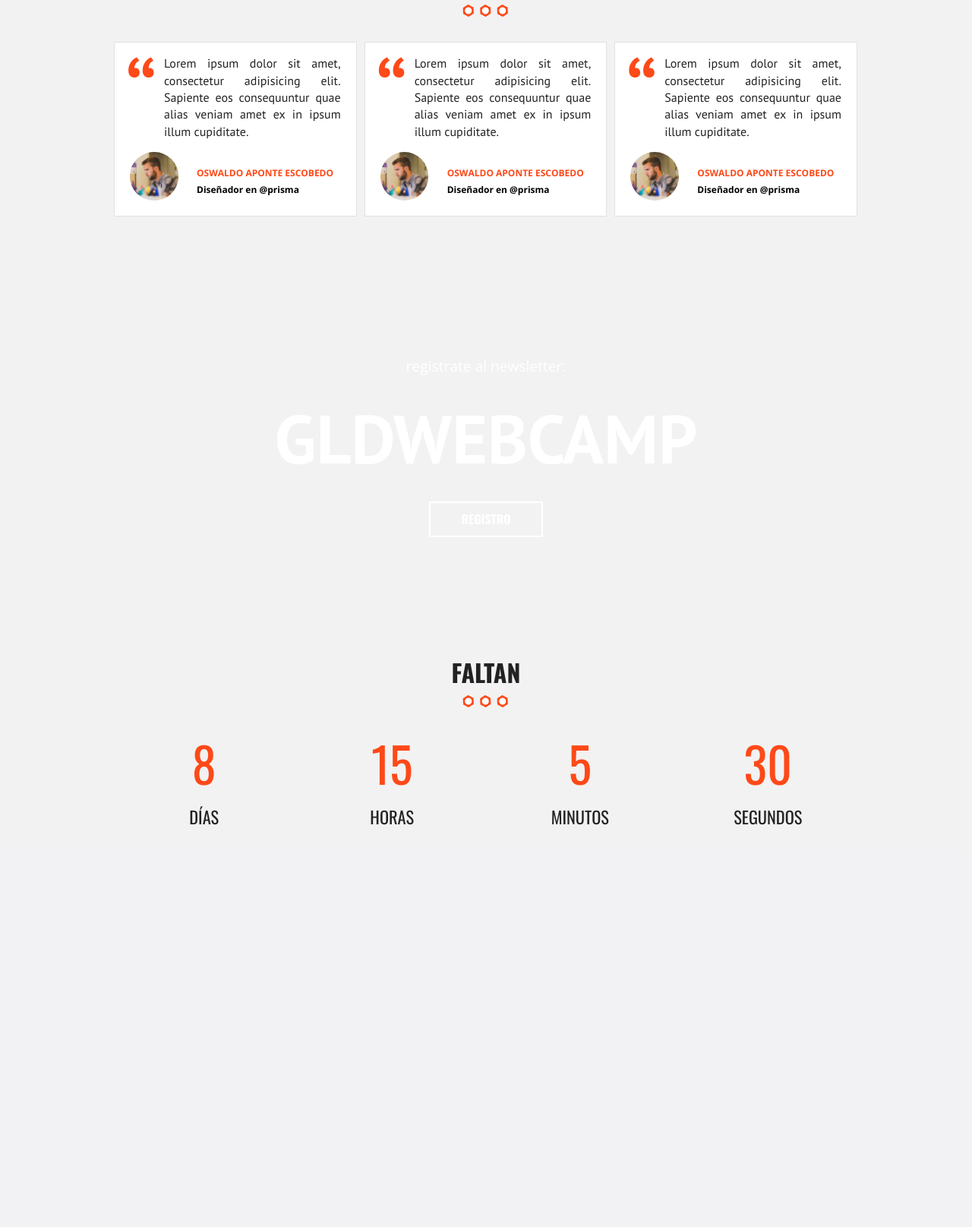
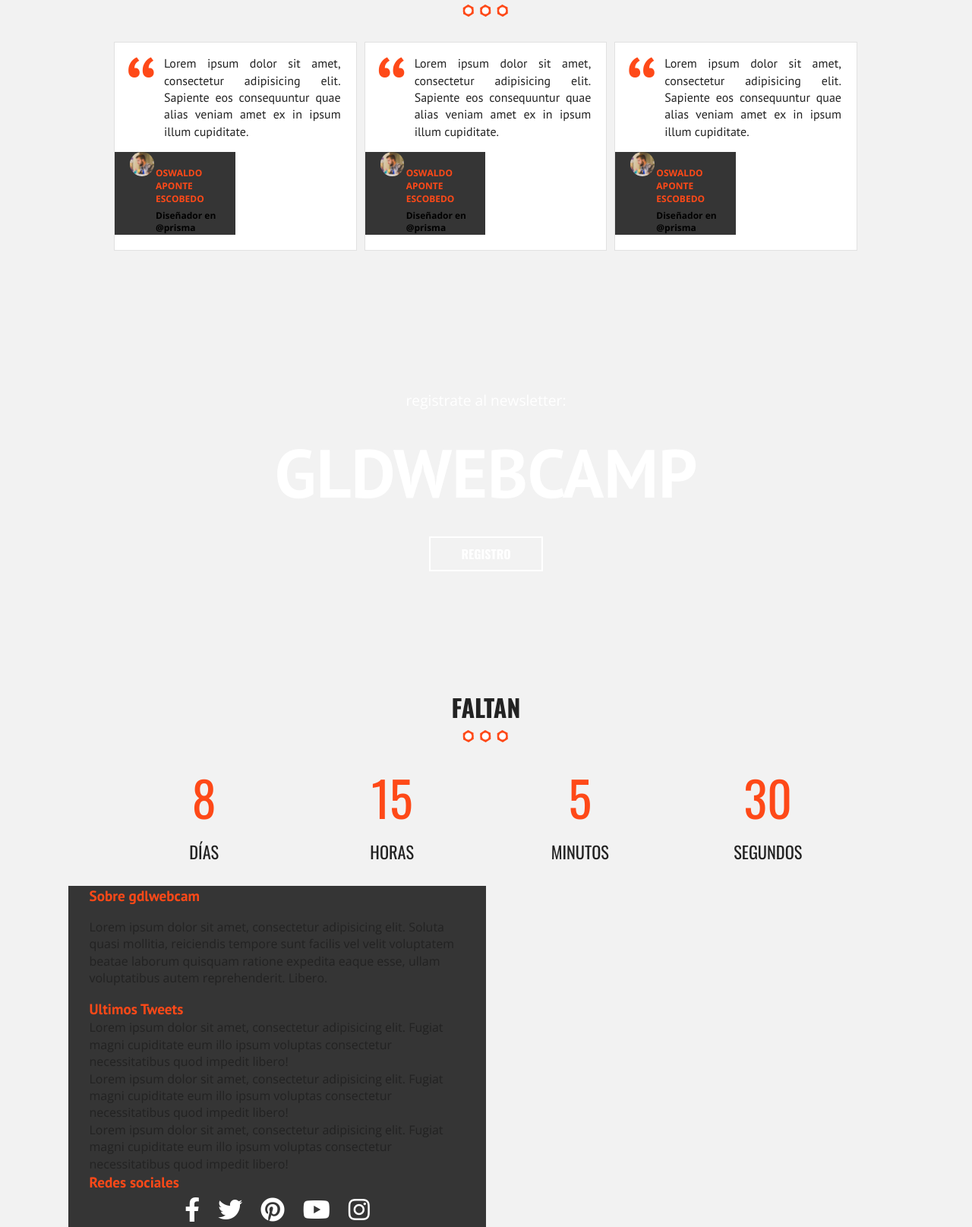
Before and after one commit to Carlos-could/27_Conferencia, a PHP site: page / in a window 1280 px wide. Shown: the part 3476-5091 px from the top of the page at 76% size. Before the commit the page ends 4562 px from the top, so only its background shows below. Run offline with PHP 8.4, Linux system fonts and the light colour scheme.

Commit message:
footer cagao

```diff
--- a/css/main.css
+++ b/css/main.css
@@ -692,6 +692,30 @@ div.newsletter::before{
     float: left;
   }
 }
+
+/* Footer */
+
+footer{
+  background-color: #353535;
+  width: 50%;
+  /* padding-top: 40px;
+  margin-top: 20px; */
+}
+/* footer .contenedor >div{
+  color: #ffffff;
+  font-size: .8rem;
+  padding: 0 2rem;
+  text-align-last: justify;
+}
+
+@media (min-width: 768px) {
+  footer .contenedor >div{
+    width: 33.3%;
+    float: left;
+  }
+} */
+
+
 /* ==========================================================================
    Helper classes
    ========================================================================== */
--- a/index.html
+++ b/index.html
@@ -284,6 +284,39 @@
         </div>
     </section>
 
+  <!-- -------------- Footer ------------- -->
+
+    <footer class="site-footer">
+      <div class="contenedor clearfix">
+
+        <div class="footer-informacion">
+          <h3>Sobre <span>gdlwebcam</span></h3>
+          <p>Lorem ipsum dolor sit amet, consectetur adipisicing elit. Soluta quasi mollitia, reiciendis tempore sunt facilis vel velit voluptatem beatae laborum quisquam ratione expedita eaque esse, ullam voluptatibus autem reprehenderit. Libero.</p>
+        </div>
+
+        <div class="ultimos-tweets">
+          <h3>Ultimos <span>Tweets</span></h3>
+          <ul>
+            <li>Lorem ipsum dolor sit amet, consectetur adipisicing elit. Fugiat magni cupiditate eum illo ipsum voluptas consectetur necessitatibus quod impedit libero!</li>
+            <li>Lorem ipsum dolor sit amet, consectetur adipisicing elit. Fugiat magni cupiditate eum illo ipsum voluptas consectetur necessitatibus quod impedit libero!</li>
+            <li>Lorem ipsum dolor sit amet, consectetur adipisicing elit. Fugiat magni cupiditate eum illo ipsum voluptas consectetur necessitatibus quod impedit libero!</li>
+          </ul>
+        </div>
+
+        <div class="menu">
+          <h3>Redes <span>sociales</span></h3>
+          <nav class="redes-sociales">
+             <a href="#"><i class="fab fa-facebook-f"></i></a>
+             <a href="#"><i class="fab fa-twitter"></i></a>
+             <a href="#"><i class="fab fa-pinterest"></i></a>
+             <a href="#"><i class="fab fa-youtube"></i></a>
+             <a href="#"><i class="fab fa-instagram"></i></a>
+          </nav>
+        </div>
+      </div>
+    </footer>
+
+
   <!-- -------------- END ------------- -->
     <script src="js/vendor/modernizr-3.8.0.min.js"></script>
     <script src="https://code.jquery.com/jquery-3.4.1.min.js" integrity="sha256-CSXorXvZcTkaix6Yvo6HppcZGetbYMGWSFlBw8HfCJo=" crossorigin="anonymous"></script>
```
Lines whose indentation alone changed are shown as unchanged.
